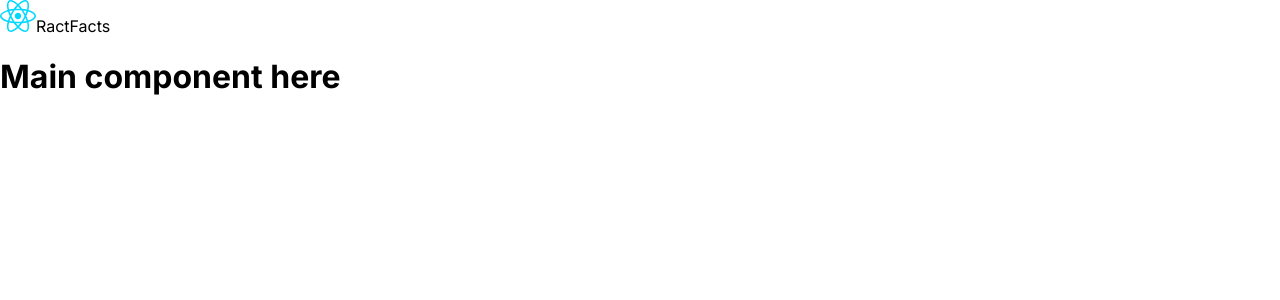
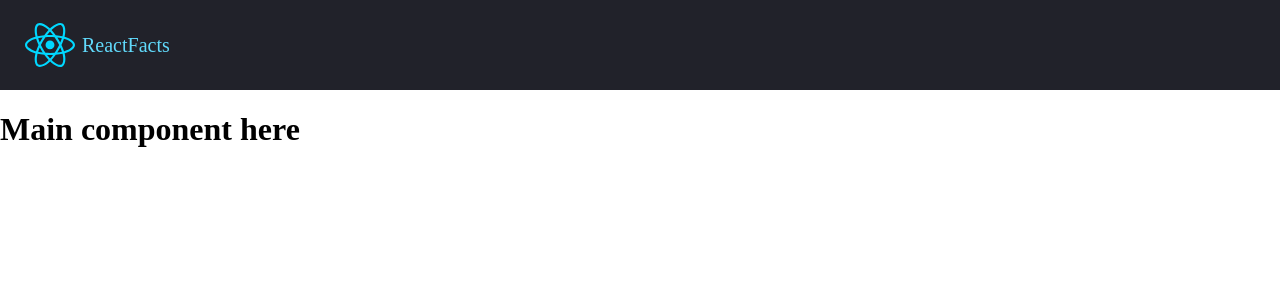
Before and after one commit to Kanamija/react-fun-facts, a React (Vite) app: page / in a window 1280 px wide. Shown: the top 300 px of the page. Built offline with nearby package versions, Linux system fonts and the light colour scheme.

Commit message:
Started styling Navbar through the index.css file

```diff
--- a/src/components/Navbar.jsx
+++ b/src/components/Navbar.jsx
@@ -2,10 +2,10 @@ import reactLogo from "../assets/react.svg";
 
 export default function Navbar() {
   return (
-    <header className="site-header">
+    <header>
       <nav>
         <img src={reactLogo} alt="React logo" />
-        <span>RactFacts</span>
+        <span>ReactFacts</span>
       </nav>
     </header>
   );
--- a/src/index.css
+++ b/src/index.css
@@ -1,23 +1,29 @@
-/* index.css */
-
-/* Base font setup */
-:root, html, body {
-  font-family: "Inter", system-ui, -apple-system, "Segoe UI", Roboto, "Helvetica Neue", Arial, "Noto Sans", sans-serif;
-  font-weight: 400;
-  margin: 0;
-  padding: 0;
+* {
   box-sizing: border-box;
 }
 
-/* Example text weights */
-h1, h2, h3 {
-  font-weight: 700;
+body {
+  margin: 0;
 }
 
-p {
-  font-weight: 400;
+header {
+  height: 90px;
+  background-color: #21222A;
+  padding: 30px 25px;
 }
 
-strong {
-  font-weight: 600;
+nav {
+  display: flex;
+  align-items: center;
+  height: 100%;
 }
+
+nav > img {
+  width: 50px;
+  margin-right: 7px;
+}
+
+nav > span {
+  color: #61DAFB;
+  font-size: 20px;
+}
```
